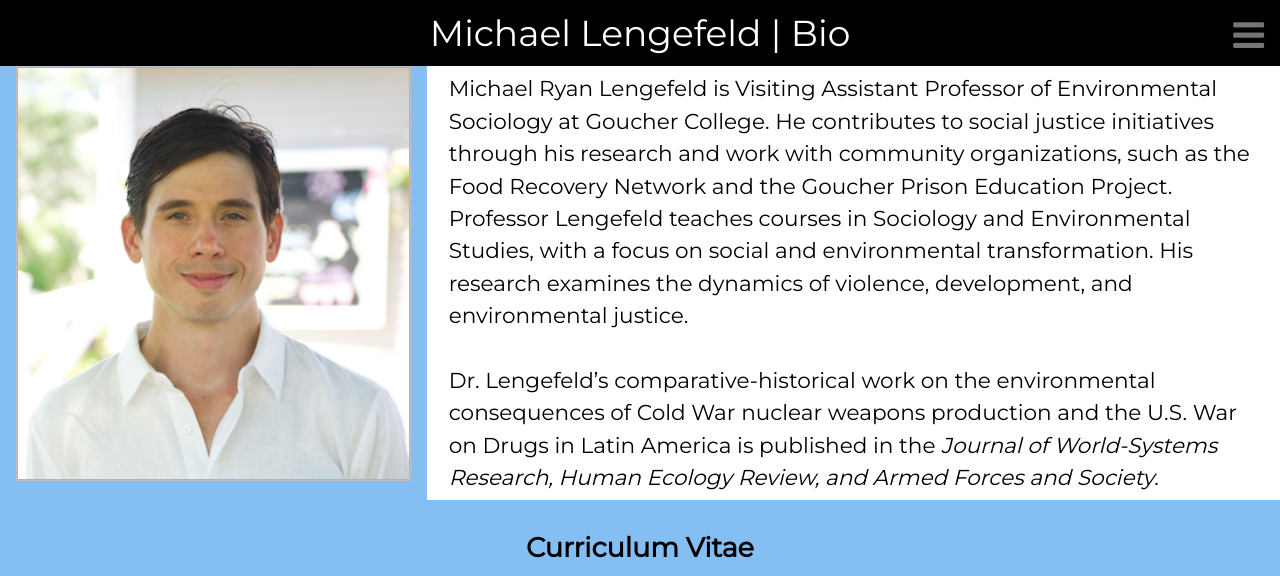
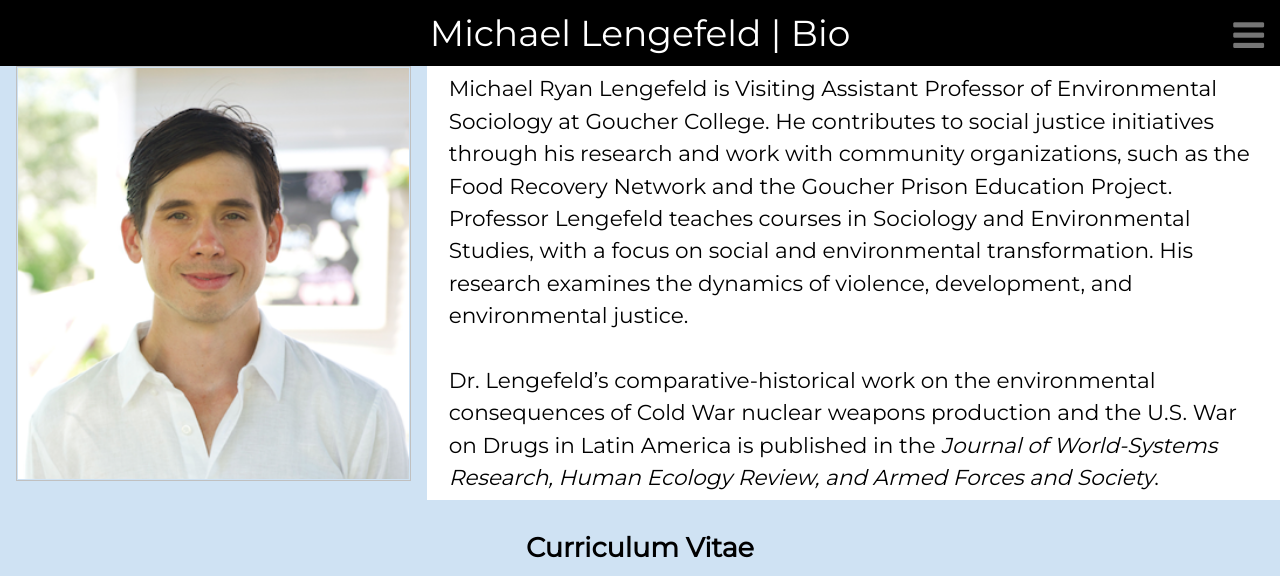
Before and after one commit to resilience1/resilience1.github.io, a Jekyll site: the page built from about/index.html, in a window 1280 px wide. Shown: the top 576 px of the page. Built offline with Jekyll 4.4.1, drawn with Linux system fonts in a browser that asks for light colours; nearby versions of some CDN libraries; grey boxes are pictures that could not be loaded.

Commit message:
Update research.html

```diff
--- a/_layouts/research.html
+++ b/_layouts/research.html
@@ -132,7 +132,7 @@
 </head>
 
 <!--Background-->
-<body id="bg-img" style="background-color:#84BEF2;">
+<body id="bg-img" style="background-color:#CFE2F3;">
   <style>
 	.center {
   	text-align: center;
```
